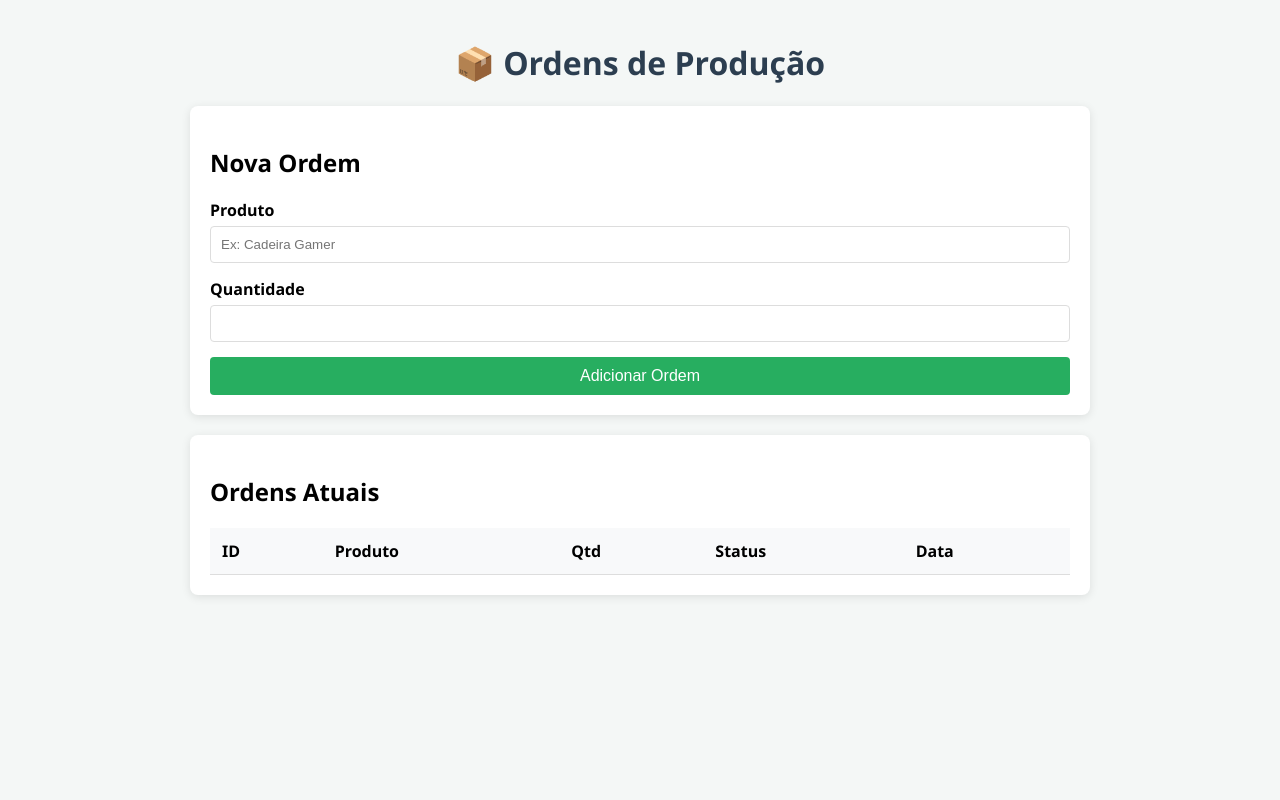
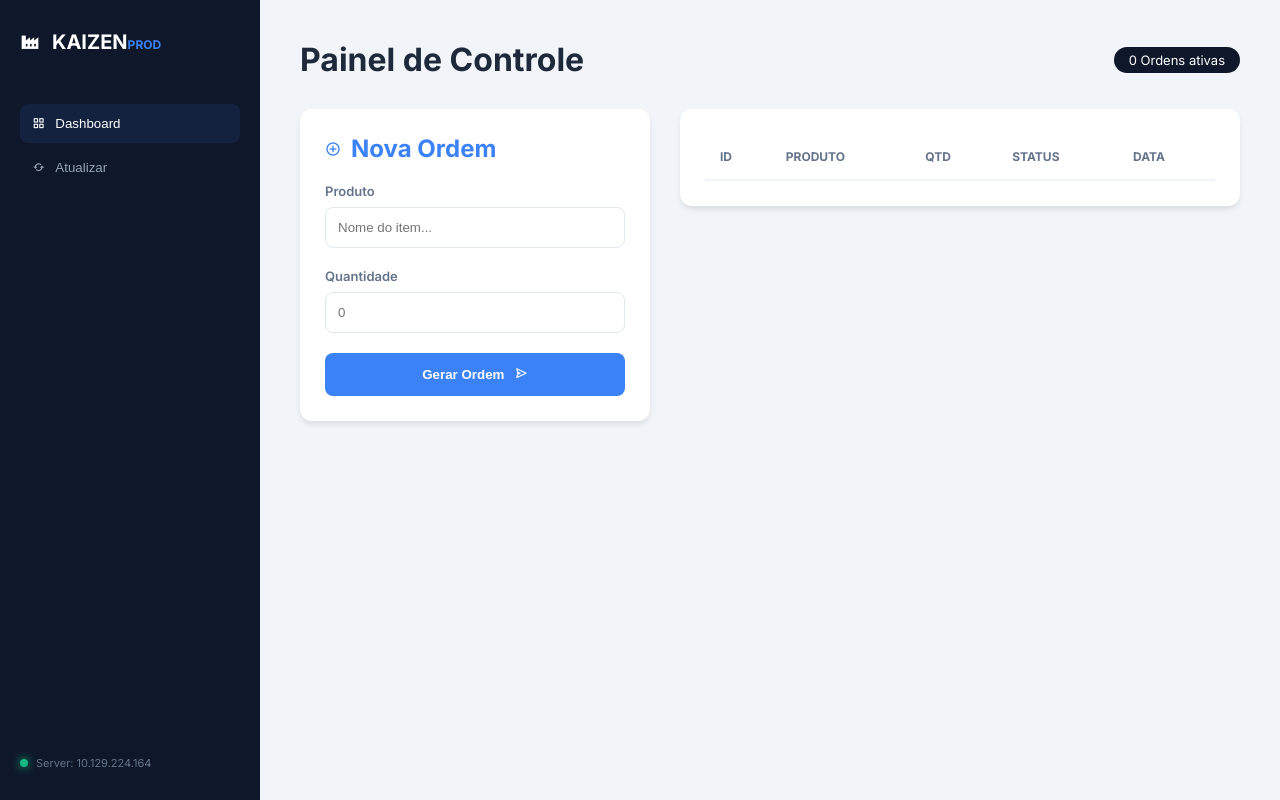
Before and after one commit to V651202/Ordens_Producao, a plain HTML site: page static/index.html in a window 1280 px wide. Drawn offline with nearby package versions, Linux system fonts and the light colour scheme; no server answers.

```diff
--- a/static/index.html
+++ b/static/index.html
@@ -3,30 +3,59 @@
 <head>
     <meta charset="UTF-8">
     <meta name="viewport" content="width=device-width, initial-scale=1.0">
-    <title>Sistema de Ordens de Produção</title>
+    <title>KAIZEN PROD | Sistema de Ordens</title>
+    <link href="https://fonts.googleapis.com/css2?family=Inter:wght@300;400;600;700&display=swap" rel="stylesheet">
+    <link href='https://unpkg.com/boxicons@2.1.4/css/boxicons.min.css' rel='stylesheet'>
     <link rel="stylesheet" href="style.css">
 </head>
 <body>
-    <div class="container">
-        <h1>📦 Ordens de Produção</h1>
+    <div id="toast-container" class="toast-container"></div>
 
-        <section class="card">
+    <div class="app-container">
+        <header class="sidebar">
+            <div class="logo">
+                <i class='bx bxs-factory'></i>
+                <span>KAIZEN<small>PROD</small></span>
+            </div>
+            <nav>
+                <button class="nav-item active"><i class='bx bx-grid-alt'></i> Dashboard</button>
+                <button class="nav-item" onclick="carregarOrdens()"><i class='bx bx-refresh'></i> Atualizar</button>
+            </nav>
+            <div class="status-server">
+                <div class="dot"></div> Server: 10.129.224.164
+            </div>
+        </header>
+
+        <main class="main-content">
+            <header class="top-bar">
+                <h1>Painel de Controle</h1>
+                <div id="contador" class="badge-count">0 Ordens ativas</div>
+            </header>
+
+            <div class="grid-layout">
+                <section class="card form-card">
+                    <div class="card-header">
+                        <i class='bx bx-plus-circle'></i>
                         <h2>Nova Ordem</h2>
+                    </div>
                     <form id="formOrdem">
                         <div class="input-group">
-                    <label for="produto">Produto</label>
-                    <input type="text" id="produto" placeholder="Ex: Cadeira Gamer" required>
+                            <label>Produto</label>
+                            <input type="text" id="produto" placeholder="Nome do item..." required>
                         </div>
                         <div class="input-group">
-                    <label for="quantidade">Quantidade</label>
-                    <input type="number" id="quantidade" min="1" required>
+                            <label>Quantidade</label>
+                            <input type="number" id="quantidade" min="1" placeholder="0" required>
                         </div>
-                <button type="submit">Adicionar Ordem</button>
+                        <button type="submit" class="btn-primary">
+                            <span>Gerar Ordem</span>
+                            <i class='bx bx-send'></i>
+                        </button>
                     </form>
                 </section>
 
-        <section class="card">
-            <h2>Ordens Atuais</h2>
+                <section class="card table-card">
+                    <div class="table-wrapper">
                         <table id="tabelaOrdens">
                             <thead>
                                 <tr>
@@ -40,7 +69,14 @@
                             <tbody>
                                 </tbody>
                         </table>
+                        <div id="loader" class="loader hidden">
+                            <i class='bx bx-loader-alt bx-spin'></i>
+                            <p>Sincronizando com a fábrica...</p>
+                        </div>
+                    </div>
                 </section>
+            </div>
+        </main>
     </div>
 
     <script src="script.js"></script>
--- a/static/script.js
+++ b/static/script.js
@@ -1,62 +1,79 @@
-const API_URL = 'http://localhost:5000/ordens';
+// O endereço do seu app.py conforme informado
+const API_BASE_URL = 'http://10.129.224.164:5000';
 
-// Função para carregar as ordens do banco de dados
+const showToast = (msg) => {
+    const container = document.getElementById('toast-container');
+    const toast = document.createElement('div');
+    toast.className = 'toast';
+    toast.innerText = msg;
+    container.appendChild(toast);
+    setTimeout(() => toast.remove(), 3000);
+};
+
+// Buscar todas as ordens
 async function carregarOrdens() {
+    const loader = document.getElementById('loader');
+    const tbody = document.querySelector('#tabelaOrdens tbody');
+
+    loader.classList.remove('hidden');
+    tbody.innerHTML = '';
+
     try {
-        const response = await fetch(API_URL);
+        const response = await fetch(`${API_BASE_URL}/ordens`);
         const ordens = await response.json();
 
-        const tbody = document.querySelector('#tabelaOrdens tbody');
-        tbody.innerHTML = ''; // Limpa a tabela antes de carregar
+        document.getElementById('contador').innerText = `${ordens.length} Ordens ativas`;
 
-        ordens.forEach(ordem => {
+        ordens.forEach(o => {
             const tr = document.createElement('tr');
+            // Formata o status para CSS
+            const statusClass = o.status.toLowerCase().replace(' ', '-');
+
             tr.innerHTML = `
-                <td>${ordem.id}</td>
-                <td>${ordem.produto}</td>
-                <td>${ordem.quantidade}</td>
-                <td class="status-${ordem.status.toLowerCase().replace(' ', '')}">${ordem.status}</td>
-                <td>${new Date(ordem.criado_em).toLocaleString('pt-BR')}</td>
+                <td>#${o.id}</td>
+                <td style="font-weight:600">${o.produto}</td>
+                <td>${o.quantidade}</td>
+                <td><span class="status-tag ${statusClass}">${o.status}</span></td>
+                <td style="color:#64748b; font-size:12px">${o.criado_em}</td>
             `;
             tbody.appendChild(tr);
         });
-    } catch (error) {
-        console.error('Erro ao carregar ordens:', error);
+    } catch (err) {
+        showToast('Erro ao conectar com o servidor!');
+        console.error(err);
+    } finally {
+        loader.classList.add('hidden');
     }
 }
 
-// Função para criar uma nova ordem
+// Criar nova ordem
 document.getElementById('formOrdem').addEventListener('submit', async (e) => {
-    e.preventDefault(); // Impede a página de recarregar
+    e.preventDefault();
 
-    const produto = document.getElementById('produto').value;
-    const quantidade = document.getElementById('quantidade').value;
-
-    const novaOrdem = {
-        produto: produto,
-        quantidade: parseInt(quantidade),
+    const dados = {
+        produto: document.getElementById('produto').value,
+        quantidade: document.getElementById('quantidade').value,
         status: 'Pendente'
     };
 
     try {
-        const response = await fetch(API_URL, {
+        const response = await fetch(`${API_BASE_URL}/ordens`, {
             method: 'POST',
             headers: { 'Content-Type': 'application/json' },
-            body: JSON.stringify(novaOrdem)
+            body: JSON.stringify(dados)
         });
 
         if (response.ok) {
-            alert('Ordem criada com sucesso!');
-            document.getElementById('formOrdem').reset(); // Limpa o form
-            carregarOrdens(); // Atualiza a tabela
+            showToast('Ordem criada com sucesso!');
+            document.getElementById('formOrdem').reset();
+            carregarOrdens();
         } else {
-            const erro = await response.json();
-            alert('Erro: ' + erro.erro);
+            showToast('Erro ao validar dados.');
         }
-    } catch (error) {
-        console.error('Erro ao criar ordem:', error);
+    } catch (err) {
+        showToast('Erro de conexão!');
     }
 });
 
-// Inicia carregando os dados quando a página abre
-carregarOrdens();
+// Inicialização
+window.onload = carregarOrdens;
--- a/static/style.css
+++ b/static/style.css
@@ -1,65 +1,138 @@
-body {
-    font-family: 'Segoe UI', Tahoma, Geneva, Verdana, sans-serif;
-    background-color: #f4f7f6;
-    margin: 0;
-    padding: 20px;
+:root {
+    --bg: #0f172a;
+    --side: #1e293b;
+    --card: #ffffff;
+    --accent: #3b82f6;
+    --success: #10b981;
+    --warning: #f59e0b;
+    --text-main: #1e293b;
+    --text-muted: #64748b;
+    --radius: 12px;
 }
 
-.container {
-    max-width: 900px;
-    margin: auto;
+* { margin: 0; padding: 0; box-sizing: border-box; }
+
+body {
+    font-family: 'Inter', sans-serif;
+    background-color: #f1f5f9;
+    color: var(--text-main);
+    overflow: hidden;
 }
 
-h1 { text-align: center; color: #2c3e50; }
-
-.card {
-    background: white;
-    padding: 20px;
-    border-radius: 8px;
-    box-shadow: 0 2px 10px rgba(0,0,0,0.1);
-    margin-bottom: 20px;
+.app-container {
+    display: grid;
+    grid-template-columns: 260px 1fr;
+    height: 100vh;
 }
 
-.input-group { margin-bottom: 15px; }
-
-label { display: block; margin-bottom: 5px; font-weight: bold; }
-
-input {
-    width: 100%;
-    padding: 10px;
-    border: 1px solid #ddd;
-    border-radius: 4px;
-    box-sizing: border-box; /* Evita que o input passe do limite da div */
+/* Sidebar */
+.sidebar {
+    background-color: var(--bg);
+    color: white;
+    padding: 30px 20px;
+    display: flex;
+    flex-direction: column;
 }
 
-button {
-    background-color: #27ae60;
+.logo {
+    display: flex;
+    align-items: center;
+    gap: 12px;
+    font-size: 20px;
+    font-weight: 700;
+    margin-bottom: 50px;
+}
+
+.logo small { color: var(--accent); font-size: 12px; }
+
+.nav-item {
+    background: none;
+    border: none;
+    color: #94a3b8;
+    padding: 12px;
+    display: flex;
+    align-items: center;
+    gap: 10px;
+    width: 100%;
+    cursor: pointer;
+    border-radius: 8px;
+    margin-bottom: 5px;
+    transition: 0.3s;
+}
+
+.nav-item.active, .nav-item:hover {
+    background: rgba(59, 130, 246, 0.1);
+    color: white;
+}
+
+.status-server {
+    margin-top: auto;
+    font-size: 11px;
+    color: #64748b;
+    display: flex;
+    align-items: center;
+    gap: 8px;
+}
+
+.dot { width: 8px; height: 8px; background: var(--success); border-radius: 50%; box-shadow: 0 0 10px var(--success); }
+
+/* Main Content */
+.main-content { padding: 40px; overflow-y: auto; }
+
+.top-bar { display: flex; justify-content: space-between; align-items: center; margin-bottom: 30px; }
+
+.badge-count { background: var(--bg); color: white; padding: 5px 15px; border-radius: 20px; font-size: 13px; }
+
+.grid-layout { display: grid; grid-template-columns: 350px 1fr; gap: 30px; align-items: start; }
+
+.card { background: white; border-radius: var(--radius); box-shadow: 0 4px 6px -1px rgba(0,0,0,0.1); padding: 25px; }
+
+.card-header { display: flex; align-items: center; gap: 10px; margin-bottom: 20px; color: var(--accent); }
+
+/* Form */
+.input-group { margin-bottom: 20px; }
+label { display: block; font-size: 13px; font-weight: 600; margin-bottom: 8px; color: var(--text-muted); }
+input { width: 100%; padding: 12px; border: 1.5px solid #e2e8f0; border-radius: 8px; outline: none; transition: 0.3s; }
+input:focus { border-color: var(--accent); box-shadow: 0 0 0 3px rgba(59, 130, 246, 0.1); }
+
+.btn-primary {
+    width: 100%;
+    padding: 14px;
+    background: var(--accent);
     color: white;
     border: none;
-    padding: 10px 20px;
-    border-radius: 4px;
+    border-radius: 8px;
+    font-weight: 600;
     cursor: pointer;
-    width: 100%;
-    font-size: 16px;
+    display: flex;
+    justify-content: center;
+    gap: 10px;
+    transition: 0.3s;
 }
 
-button:hover { background-color: #219150; }
+.btn-primary:hover { background: #2563eb; transform: translateY(-2px); }
 
-table {
-    width: 100%;
-    border-collapse: collapse;
-    margin-top: 10px;
+/* Table */
+table { width: 100%; border-collapse: collapse; }
+th { text-align: left; padding: 15px; color: var(--text-muted); font-size: 12px; text-transform: uppercase; border-bottom: 2px solid #f1f5f9; }
+td { padding: 15px; border-bottom: 1px solid #f1f5f9; font-size: 14px; }
+
+.status-tag {
+    padding: 4px 10px;
+    border-radius: 6px;
+    font-size: 11px;
+    font-weight: 700;
 }
+.status-tag.pendente { background: #fef3c7; color: #92400e; }
+.status-tag.em-andamento { background: #dbeafe; color: #1e40af; }
+.status-tag.concluida { background: #d1fae5; color: #065f46; }
 
-th, td {
-    text-align: left;
-    padding: 12px;
-    border-bottom: 1px solid #ddd;
-}
+/* Loader */
+.loader { text-align: center; padding: 50px; color: var(--accent); }
+.loader i { font-size: 40px; margin-bottom: 10px; }
+.hidden { display: none; }
 
-th { background-color: #f8f9fa; }
-
-/* Cores por Status */
-.status-pendente { color: #f39c12; font-weight: bold; }
-.status-andamento { color: #3498db; font-weight: bold; }
-.status-concluida { color: #27ae60; font-weight: bold; }
+/* Toasts */
+.toast-container { position: fixed; top: 20px; right: 20px; z-index: 1000; }
+.toast { background: var(--bg); color: white; padding: 15px 25px; border-radius: 8px; margin-bottom: 10px; box-shadow: 0 10px 15px rgba(0,0,0,0.2); animation: slide 0.3s ease; }
+@keyframes slide { from { transform: translateX(100%); } to { transform: translateX(0); } }
```
Lines whose indentation alone changed are shown as unchanged.
